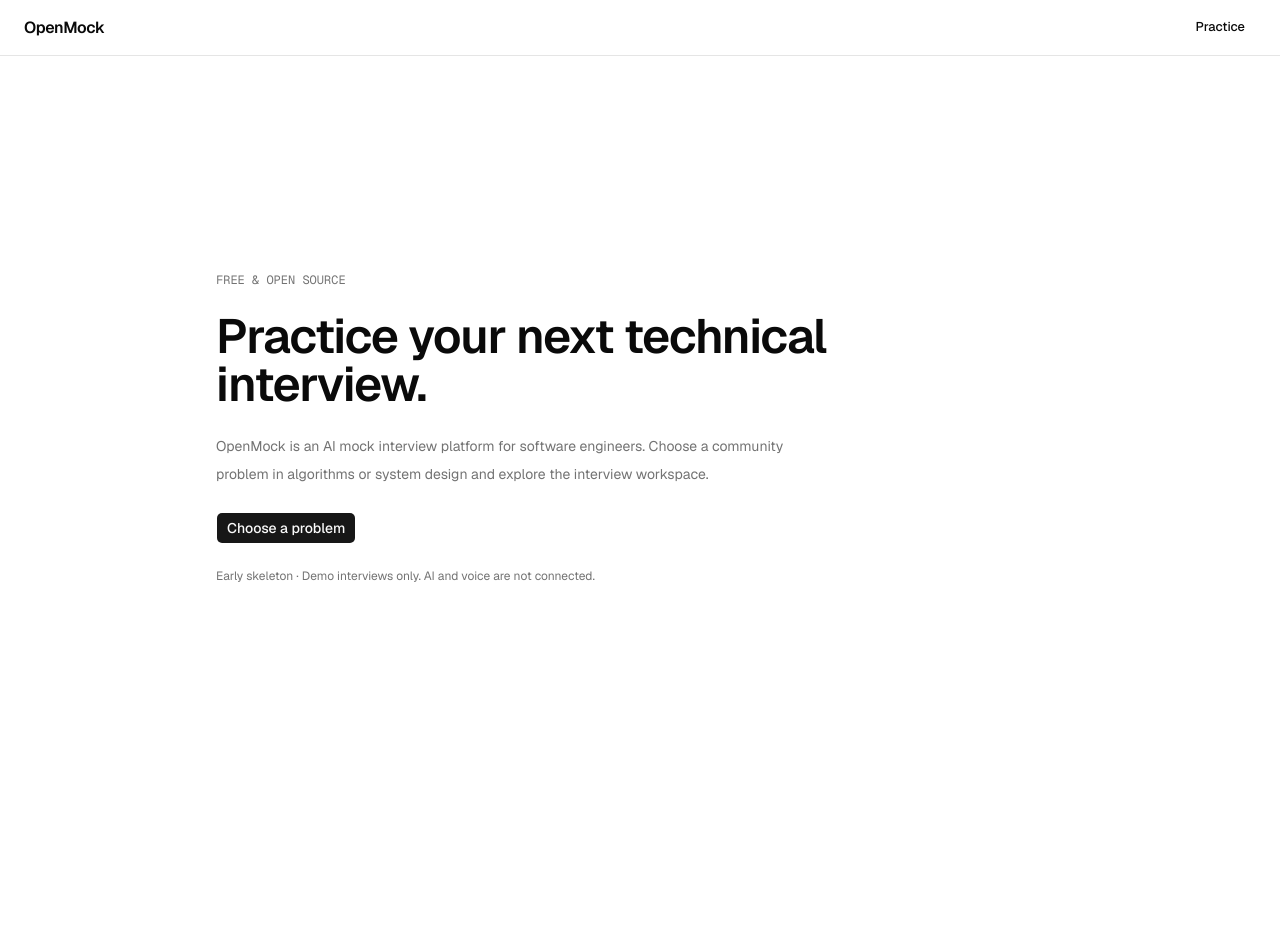
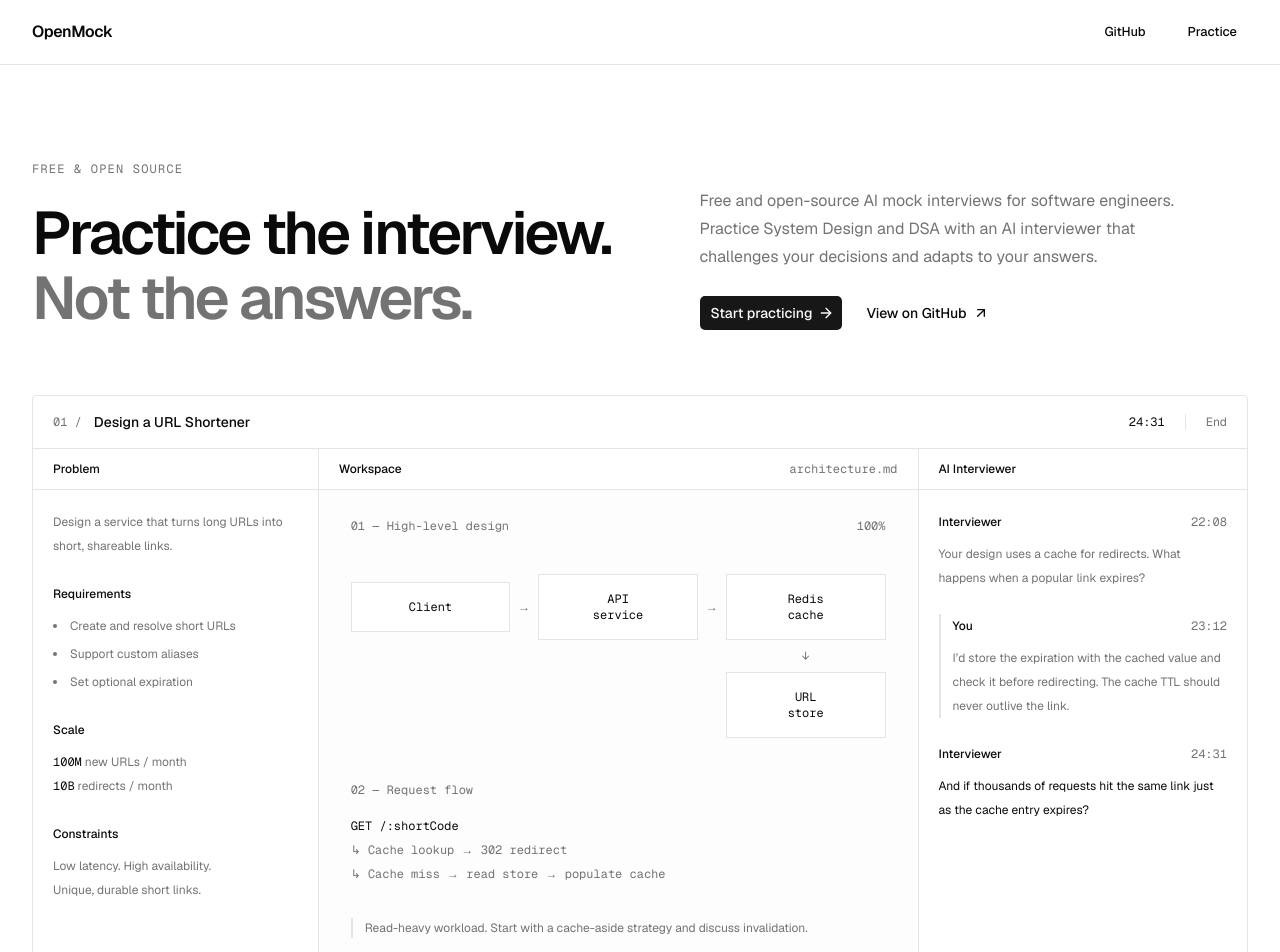
Before and after one commit to dharbuzov/openmock, a Next.js app: page / in a window 1280 px wide. Shown: the top 952 px of the page. Before the commit the page ends 800 px from the top, so only its background shows below. Built offline with nearby package versions, Linux system fonts and the light colour scheme.

Commit message:
Updated the landing

```diff
--- a/src/app/page.tsx
+++ b/src/app/page.tsx
@@ -1,17 +1,143 @@
 import Link from "next/link";
+import { ArrowRight, ArrowUpRight } from "lucide-react";
 import { buttonVariants } from "@/components/ui/button";
+
+const principles = [
+  ["System Design", "Practice architecture, scalability, failure scenarios, and trade-offs."],
+  ["DSA", "Solve coding problems while explaining your reasoning."],
+  ["BYOK", "Use your own AI provider key. No OpenMock AI subscription required."],
+  ["Open Source", "Run it locally, inspect it, modify it, and contribute interview problems."],
+];
+
+function InterviewPreview() {
+  return (
+    <figure aria-labelledby="preview-caption" className="overflow-hidden rounded-sm border bg-background">
+      <figcaption id="preview-caption" className="sr-only">
+        Interview room preview: a URL shortener problem, an architecture workspace, and a sample interview conversation.
+      </figcaption>
+      <div className="flex flex-wrap items-center justify-between gap-3 border-b px-5 py-4">
+        <div className="flex min-w-0 items-center gap-3">
+          <span className="font-mono text-xs text-muted-foreground" aria-hidden="true">01 /</span>
+          <h2 className="text-sm font-medium">Design a URL Shortener</h2>
+        </div>
+        <div className="flex items-center gap-5 text-xs">
+          <span className="font-mono tabular-nums">24:31</span>
+          <span className="border-l pl-5 text-muted-foreground">End</span>
+        </div>
+      </div>
+      <div className="grid lg:grid-cols-[minmax(0,1fr)_minmax(0,2.1fr)_minmax(0,1.15fr)]">
+        <section aria-labelledby="preview-problem" className="min-w-0 border-b lg:border-r lg:border-b-0">
+          <h3 id="preview-problem" className="border-b px-5 py-3 text-xs font-medium">Problem</h3>
+          <div className="flex flex-col gap-6 p-5 text-xs leading-6">
+            <p className="text-muted-foreground">Design a service that turns long URLs into short, shareable links.</p>
+            <div>
+              <h4 className="mb-2 font-medium">Requirements</h4>
+              <ul className="flex list-inside list-disc flex-col gap-1 text-muted-foreground">
+                <li>Create and resolve short URLs</li>
+                <li>Support custom aliases</li>
+                <li>Set optional expiration</li>
+              </ul>
+            </div>
+            <div>
+              <h4 className="mb-2 font-medium">Scale</h4>
+              <p className="text-muted-foreground"><span className="font-mono text-foreground">100M</span> new URLs / month<br /><span className="font-mono text-foreground">10B</span> redirects / month</p>
+            </div>
+            <div>
+              <h4 className="mb-2 font-medium">Constraints</h4>
+              <p className="text-muted-foreground">Low latency. High availability.<br />Unique, durable short links.</p>
+            </div>
+          </div>
+        </section>
+        <section aria-labelledby="preview-workspace" className="flex min-w-0 flex-col border-b lg:border-r lg:border-b-0">
+          <div className="flex items-center justify-between border-b px-5 py-3 text-xs">
+            <h3 id="preview-workspace" className="font-medium">Workspace</h3>
+            <span className="font-mono text-muted-foreground">architecture.md</span>
+          </div>
+          <div className="flex flex-1 flex-col gap-8 bg-muted/20 px-5 py-7 sm:px-8">
+            <div className="flex items-center justify-between gap-3">
+              <p className="font-mono text-xs text-muted-foreground">01 — High-level design</p>
+              <span className="font-mono text-xs text-muted-foreground">100%</span>
+            </div>
+            <div className="flex flex-col items-center py-2" aria-label="Architecture: client to API service, then cache backed by a URL store">
+              <div className="grid w-full grid-cols-[1fr_auto_1fr_auto_1fr] items-center gap-2 text-center font-mono text-xs">
+                <div className="border bg-background px-2 py-4">Client</div>
+                <span aria-hidden="true" className="text-muted-foreground">→</span>
+                <div className="border bg-background px-2 py-4">API<br />service</div>
+                <span aria-hidden="true" className="text-muted-foreground">→</span>
+                <div className="border bg-background px-2 py-4">Redis<br />cache</div>
+                <span className="col-start-5 text-muted-foreground" aria-hidden="true">↓</span>
+                <div className="col-start-5 border bg-background px-2 py-4">URL<br />store</div>
+              </div>
+            </div>
+            <div className="flex flex-col gap-3 font-mono text-xs leading-6">
+              <p className="text-muted-foreground">02 — Request flow</p>
+              <p>GET /:shortCode<br /><span className="text-muted-foreground">↳ Cache lookup → 302 redirect<br />↳ Cache miss → read store → populate cache</span></p>
+            </div>
+            <p className="mt-auto border-l-2 pl-3 text-xs leading-5 text-muted-foreground">Read-heavy workload. Start with a cache-aside strategy and discuss invalidation.</p>
+          </div>
+        </section>
+        <section aria-labelledby="preview-interviewer" className="min-w-0">
+          <h3 id="preview-interviewer" className="border-b px-5 py-3 text-xs font-medium">AI Interviewer</h3>
+          <ol className="flex flex-col gap-6 p-5 text-xs leading-6">
+            <li>
+              <p className="mb-2 flex items-center justify-between font-medium">Interviewer <span className="font-mono font-normal text-muted-foreground">22:08</span></p>
+              <p className="text-muted-foreground">Your design uses a cache for redirects. What happens when a popular link expires?</p>
+            </li>
+            <li className="border-l-2 pl-3">
+              <p className="mb-2 flex items-center justify-between font-medium">You <span className="font-mono font-normal text-muted-foreground">23:12</span></p>
+              <p className="text-muted-foreground">I’d store the expiration with the cached value and check it before redirecting. The cache TTL should never outlive the link.</p>
+            </li>
+            <li>
+              <p className="mb-2 flex items-center justify-between font-medium">Interviewer <span className="font-mono font-normal text-muted-foreground">24:31</span></p>
+              <p>And if thousands of requests hit the same link just as the cache entry expires?</p>
+            </li>
+          </ol>
+        </section>
+      </div>
+      <div className="flex flex-wrap items-center justify-between gap-2 border-t px-5 py-2 font-mono text-[10px] text-muted-foreground">
+        <span>System Design / Scalability & caching</span>
+        <span>Stage 03 — Explore trade-offs</span>
+      </div>
+    </figure>
+  );
+}
 
 export default function Home() {
   return (
-    <main className="mx-auto flex w-full max-w-4xl flex-1 flex-col items-start justify-center gap-6 px-6 py-24">
-      <p className="font-mono text-xs text-muted-foreground">FREE & OPEN SOURCE</p>
-      <h1 className="max-w-2xl text-5xl font-semibold tracking-tight">Practice your next technical interview.</h1>
-      <p className="max-w-xl text-sm leading-7 text-muted-foreground">
-        OpenMock is an AI mock interview platform for software engineers.
-        Choose a community problem in algorithms or system design and explore the interview workspace.
-      </p>
-      <Link href="/practice" className={buttonVariants()}>Choose a problem</Link>
-      <p className="text-xs text-muted-foreground">Early skeleton · Demo interviews only. AI and voice are not connected.</p>
+    <main id="landing-content" className="mx-auto w-full max-w-7xl px-5 sm:px-8">
+      <a href="#landing-content" className="sr-only focus:not-sr-only focus:absolute focus:top-3 focus:bg-background focus:p-3 focus:outline-2">Skip to content</a>
+      <section aria-labelledby="hero-heading" className="grid gap-8 pb-12 pt-16 sm:pb-16 sm:pt-24 lg:grid-cols-[1.1fr_1fr] lg:items-end lg:gap-16">
+        <div>
+          <p className="mb-6 font-mono text-xs tracking-widest text-muted-foreground">FREE & OPEN SOURCE</p>
+          <h1 id="hero-heading" className="text-4xl leading-[1.08] font-semibold tracking-[-0.045em] sm:text-5xl xl:text-6xl">
+            Practice the interview.<br /><span className="text-muted-foreground">Not the answers.</span>
+          </h1>
+        </div>
+        <div className="flex max-w-lg flex-col items-start gap-6">
+          <p className="text-pretty text-sm leading-7 text-muted-foreground sm:text-base">
+            Free and open-source AI mock interviews for software engineers.
+            Practice System Design and DSA with an AI interviewer that challenges
+            your decisions and adapts to your answers.
+          </p>
+          <div className="flex flex-wrap gap-3">
+            <Link href="/practice" className={buttonVariants({ size: "lg" })}>
+              Start practicing <ArrowRight aria-hidden="true" data-icon="inline-end" />
+            </Link>
+            <a href="https://github.com/dharbuzov/openmock" className={buttonVariants({ variant: "outline", size: "lg" })}>
+              View on GitHub <ArrowUpRight aria-hidden="true" data-icon="inline-end" />
+            </a>
+          </div>
+        </div>
+      </section>
+      <InterviewPreview />
+      <section aria-label="The OpenMock approach" className="mb-16 mt-12 grid border-y sm:grid-cols-2 lg:mb-24 lg:mt-16 lg:grid-cols-4">
+        {principles.map(([title, description]) => (
+          <div key={title} className="flex flex-col gap-3 border-b px-0 py-7 last:border-b-0 sm:px-6 sm:odd:border-r sm:nth-last-2:border-b-0 lg:border-r lg:border-b-0 lg:first:pl-0 lg:last:border-r-0">
+            <h2 className="text-sm font-medium">{title}</h2>
+            <p className="max-w-xs text-sm leading-6 text-muted-foreground">{description}</p>
+          </div>
+        ))}
+      </section>
     </main>
   );
 }
--- a/src/components/header.tsx
+++ b/src/components/header.tsx
@@ -3,11 +3,14 @@
 
 export function Header() {
   return (
-    <header className="flex h-14 shrink-0 items-center justify-between border-b px-6">
-      <Link href="/" className="font-semibold tracking-tight">OpenMock</Link>
-      <nav aria-label="Main navigation">
-        <Link href="/practice" className={buttonVariants({ variant: "ghost", size: "sm" })}>Practice</Link>
-      </nav>
+    <header className="shrink-0 border-b">
+      <div className="mx-auto flex h-16 w-full max-w-7xl items-center justify-between px-5 sm:px-8">
+        <Link href="/" className="text-base font-semibold tracking-tight hover:text-muted-foreground focus-visible:outline-2 focus-visible:outline-offset-4">OpenMock</Link>
+        <nav aria-label="Main navigation" className="flex items-center gap-3 sm:gap-5">
+          <a href="https://github.com/dharbuzov/openmock" className={buttonVariants({ variant: "ghost", size: "sm" })}>GitHub</a>
+          <Link href="/practice" className={buttonVariants({ variant: "outline", size: "sm" })}>Practice</Link>
+        </nav>
+      </div>
     </header>
   );
 }
```
